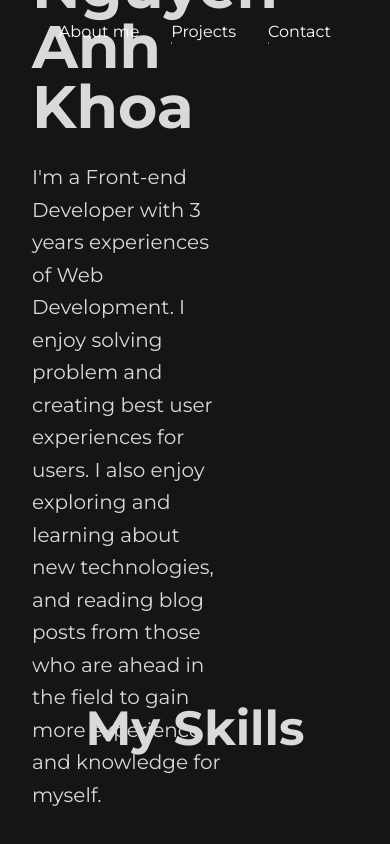
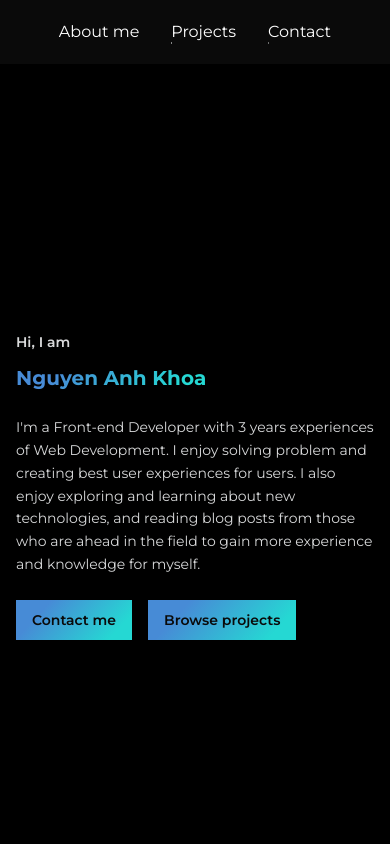
Before and after one commit to anhkhoa1408/my-portfolio, a Vue app: page / in a window 390 px wide. Shown: the top 844 px of the page. Built offline with nearby package versions, Linux system fonts and the light colour scheme.

Commit message:
style(theme): update theme

```diff
--- a/package.json
+++ b/package.json
@@ -21,12 +21,15 @@
     "split-type": "^0.3.4",
     "tailwind-merge": "^2.5.2",
     "tailwindcss-animate": "^1.0.7",
+    "three": "^0.168.0",
+    "troisjs": "^0.3.4",
     "vue": "^3.4.29",
     "vue-router": "^4.3.3"
   },
   "devDependencies": {
     "@tsconfig/node20": "^20.1.4",
     "@types/node": "^20.14.5",
+    "@types/three": "^0.168.0",
     "@vitejs/plugin-vue": "^5.0.5",
     "@vue/tsconfig": "^0.5.1",
     "autoprefixer": "^10.4.20",
--- a/src/App.vue
+++ b/src/App.vue
@@ -1,6 +1,7 @@
 <script setup lang="ts">
 import { RouterView } from "vue-router";
 import Header from "./layouts/Header.vue";
+
 </script>
 
 <template>
--- /dev/null
+++ b/src/assets/style/components/button.css
@@ -0,0 +1,12 @@
+.btn {
+  @apply outline-none bg-white active:opacity-50 min-h-[40px] lg:min-h-[50px] px-4 py-2 lg:px-6 lg:py-3 text-sm lg:text-base font-semibold text-primary;
+
+  &.btn-primary {
+    @apply ease-linear duration-300;
+    background-image: linear-gradient(132.6deg, rgba(71, 139, 214, 1) 23.3%, rgba(37, 216, 211, 1) 84.7%);
+
+    &:hover {
+      background-image: linear-gradient(47.4deg, rgba(71, 139, 214, 1) 23.3%, rgba(37, 216, 211, 1) 84.7%);
+    }
+  }
+}
--- /dev/null
+++ b/src/assets/style/components/index.css
@@ -0,0 +1 @@
+@import "./button.css";
--- a/src/assets/style/index.css
+++ b/src/assets/style/index.css
@@ -1,3 +1,5 @@
+@import "./components/index.css";
+
 @tailwind base;
 @tailwind components;
 @tailwind utilities;
@@ -31,7 +33,7 @@ body {
     --border: 214.3 31.8% 91.4%;
     --input: 214.3 31.8% 91.4%;
 
-    --primary: #151515;
+    --primary: #0a0a0a;
     --primary-foreground: 210 40% 98%;
 
     --info: #2ea44f;
--- a/src/components/home/Banner.vue
+++ b/src/components/home/Banner.vue
@@ -1,25 +1,38 @@
-<script setup lang="ts"></script>
+<script setup lang="ts">
+// import ParticleLogo from "./ParticleLogo.vue";
+</script>
 
 <template>
-  <div id="banner" class="banner h-[600px] flex items-center">
-    <div class="container py-20 grid grid-cols-5">
-      <div class="col-span-3 flex flex-col items-start gradial-box">
-        <p class="font-semibold text-lg mb-3">Hi, I am</p>
-        <h1 class="font-bold text-6xl mb-6">Nguyen Anh Khoa</h1>
-        <p class="leading-relaxed text-xl">
+  <div id="banner" class="banner h-screen flex items-center">
+    <div class="container py-10 md:py-16 lg:py-32 grid grid-cols-5">
+      <div class="col-span-5 lg:col-span-3 flex flex-col items-start gradial-box">
+        <p class="font-semibold text-sm xl:text-base mb-3">Hi, I am</p>
+        <h1 class="font-bold text-xl md:text-3xl xl:text-5xl mb-6 mask-name">Nguyen Anh Khoa</h1>
+        <p class="leading-relaxed text-sm xl:text-base mb-6">
           I'm a Front-end Developer with 3 years experiences of Web Development. I enjoy solving problem and creating
           best user experiences for users. I also enjoy exploring and learning about new technologies, and reading blog
           posts from those who are ahead in the field to gain more experience and knowledge for myself.
         </p>
-        <div></div>
+        <div>
+          <button class="btn btn-primary mr-4">Contact me</button>
+          <button class="btn btn-primary">Browse projects</button>
+        </div>
       </div>
-      <div class="col-span-2"></div>
+      <div class="col-span-2">
+        <!-- <ParticleLogo /> -->
+      </div>
     </div>
   </div>
 </template>
 
 <style lang="css" scoped>
 .banner {
-  /* background-image: linear-gradient(60deg, #1e1e1e 0%, #5a5a5a 100%); */
+  @apply bg-black;
+}
+
+.mask-name {
+  -webkit-text-fill-color: transparent;
+  -webkit-background-clip: text;
+  background-image: linear-gradient(132.6deg, rgba(71, 139, 214, 1) 23.3%, rgba(37, 216, 211, 1) 84.7%);
 }
 </style>
--- /dev/null
+++ b/src/components/home/ParticleLogo.vue
@@ -0,0 +1,64 @@
+<script setup lang="ts">
+import * as THREE from "three";
+import { Camera, Points, PointsMaterial, Renderer, Scene } from "troisjs";
+
+import { SVGLoader } from "three/addons/loaders/SVGLoader.js";
+import { onMounted, ref } from "vue";
+
+const geometry = ref(new THREE.BufferGeometry());
+const particlesRef = ref(null);
+
+onMounted(() => {
+  const loader = new SVGLoader();
+  const svgData = loader.parse(`
+        <svg width="50" height="50" viewBox="0 0 841.9 595.3" xmlns="http://www.w3.org/2000/svg">
+          <g fill="none" stroke="#61dafb" stroke-width="20">
+            <ellipse cx="420.9" cy="296.5" rx="115.9" ry="231.8" />
+            <ellipse cx="420.9" cy="296.5" rx="231.8" ry="115.9" transform="rotate(60 420.9 296.5)" />
+            <ellipse cx="420.9" cy="296.5" rx="231.8" ry="115.9" transform="rotate(-60 420.9 296.5)" />
+          </g>
+        </svg>
+      `);
+
+  const paths = svgData.paths;
+  const points: any[] = [];
+
+  paths.forEach((path) => {
+    path.subPaths.forEach((subPath) => {
+      const tempPoints = subPath.getPoints(100); // Increase for more resolution
+      tempPoints.forEach((point) => {
+        points.push(point.x / 100 - 4.2, -point.y / 100 + 3, 0); // Normalize and center
+      });
+    });
+  });
+
+  // Shuffle points to spread particles more evenly
+  for (let i = points.length - 1; i > 0; i--) {
+    const j = Math.floor(Math.random() * (i + 1));
+    [points[i], points[j]] = [points[j], points[i]];
+  }
+
+  // Set geometry points
+  geometry.value.setAttribute("position", new THREE.Float32BufferAttribute(points, 3));
+
+  // Animate the particles
+  animate();
+});
+
+const animate = () => {
+  requestAnimationFrame(animate);
+};
+</script>
+
+<template>
+  <Renderer>
+    <Camera :position="{ x: 0, y: 0, z: 10 }" :fov="75" />
+    <Scene>
+      <!-- Orbit Controls for interaction -->
+      <!-- Particles -->
+      <Points ref="particles" :geometry="geometry">
+        <PointsMaterial :size="0.05" color="#61dafb" transparent :depthWrite="false" />
+      </Points>
+    </Scene>
+  </Renderer>
+</template>
--- a/src/components/home/Project.vue
+++ b/src/components/home/Project.vue
@@ -30,8 +30,5 @@ const { data } = defineProps<{
   flex-direction: column;
   height: 100%;
   cursor: pointer;
-
-  &:hover {
-  }
 }
 </style>
--- a/src/components/home/Splash.vue
+++ b/src/components/home/Splash.vue
@@ -21,12 +21,13 @@ onMounted(() => {
       .fromTo(
         "#hello span",
         {
-          letterSpacing: "4.5rem",
+          letterSpacing: "5rem",
           ease: "power4.out",
           duration: 2,
+          delay: 0.5,
         },
         {
-          letterSpacing: "1rem",
+          letterSpacing: "0.6rem",
         },
         "loading-and-welcome",
       )
@@ -85,7 +86,7 @@ onMounted(() => {
     <div id="bottom-splash" class="h-[50%] basis-6/12 w-[100%] bg-white"></div>
     <h1
       id="hello"
-      class="absolute top-[50%] left-[50%] translate-x-[-50%] translate-y-[-50%] font-semibold z-20 [&_span]:text-primary [&_span]:text-[8rem]"
+      class="absolute top-[50%] left-[50%] translate-x-[-50%] translate-y-[-50%] font-semibold z-20 [&_span]:text-primary lg:[&_span]:text-[5rem] xl:[&_span]:text-[7rem]"
     >
       Hello
     </h1>
--- a/src/components/home/TechStack.vue
+++ b/src/components/home/TechStack.vue
@@ -140,8 +140,8 @@ onMounted(() => {
 
 <template>
   <section id="stack" class="stack">
-    <div class="container mx-auto py-10 flex flex-col">
-      <h1 class="font-bold text-5xl mb-[100px] self-center text-center">My Skills</h1>
+    <div class="container mx-auto py-10 md:py-16 lg:py-32 flex flex-col">
+      <h1 class="font-bold text-xl md:text-2xl xl:text-5xl mb-[100px] self-center text-center">My Skills</h1>
       <div class="circle-wrap overflow-hidden relative flex flex-col items-center">
         <div
           v-for="icon in stacksIcon"
--- a/tailwind.config.js
+++ b/tailwind.config.js
@@ -16,7 +16,7 @@ module.exports = {
   theme: {
     container: {
       center: true,
-      padding: "2rem",
+      padding: "1rem",
       screens: {
         "2xl": "1400px",
       },
```
Also changed, not shown: src/components/home/ProjectList.vue (+4 -10 lines), 1 other file (tests, documents, lock files or other folders).
